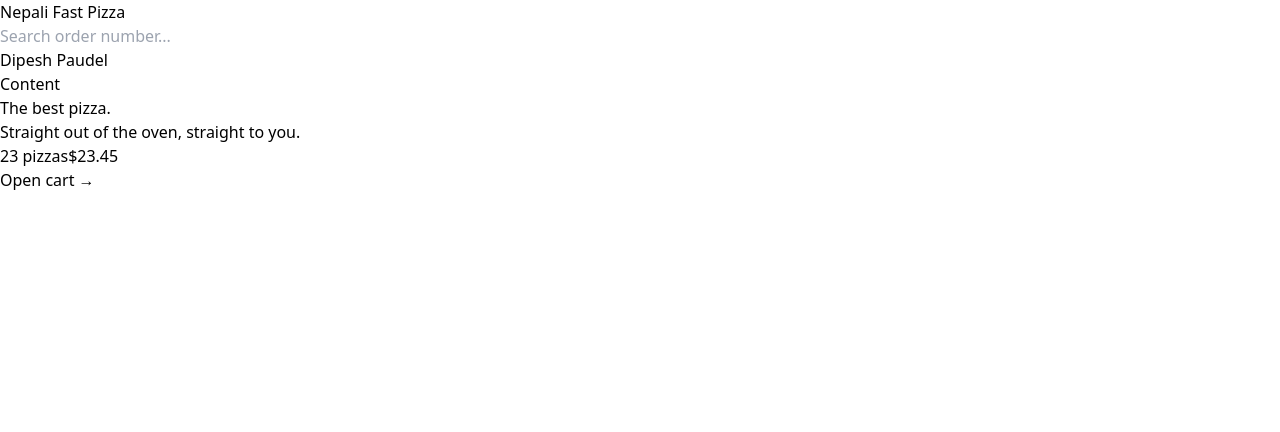
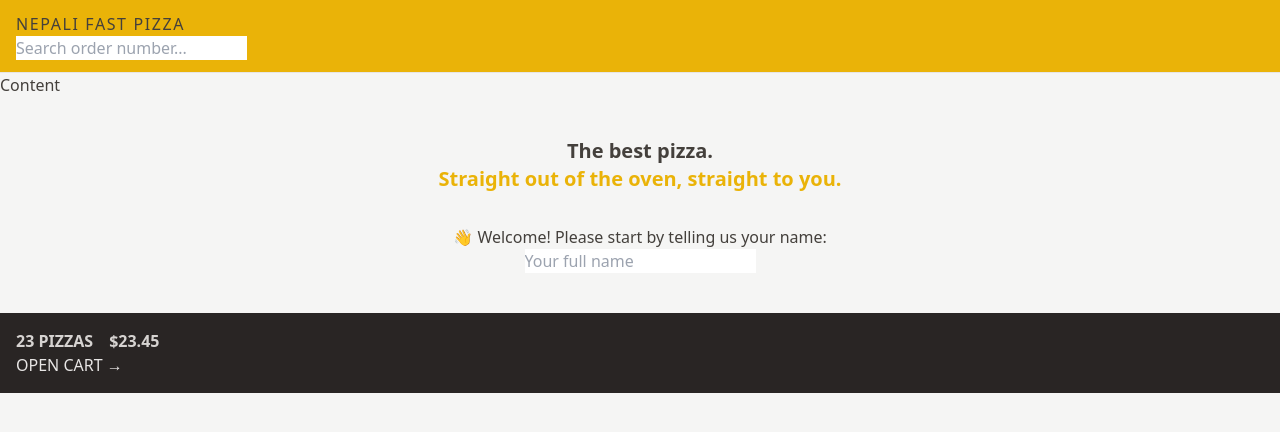
Before and after one commit to paudeldipesh/react-nepali-fast-pizza, a React (Vite) app: page / in a window 1280 px wide. Shown: the top 432 px of the page. Built offline with nearby package versions, Linux system fonts and the light colour scheme.

Commit message:
apply some tailwind css

```diff
--- a/index.html
+++ b/index.html
@@ -1,4 +1,4 @@
-<!DOCTYPE html>
+<!doctype html>
 <html lang="en">
   <head>
     <meta charset="UTF-8" />
@@ -6,7 +6,7 @@
     <meta name="viewport" content="width=device-width, initial-scale=1.0" />
     <title>Nepali Fast Pizza</title>
   </head>
-  <body>
+  <body class="bg-stone-100 text-stone-700">
     <div id="root"></div>
     <script type="module" src="/src/main.jsx"></script>
   </body>
--- a/src/features/cart/CartOverview.jsx
+++ b/src/features/cart/CartOverview.jsx
@@ -2,8 +2,8 @@
 
 function CartOverview() {
   return (
-    <div>
-      <p>
+    <div className="bg-stone-800 p-4 uppercase text-stone-200">
+      <p className="space-x-4 font-semibold text-stone-300">
         <span>23 pizzas</span>
         <span>$23.45</span>
       </p>
--- /dev/null
+++ b/src/features/user/Username.jsx
@@ -0,0 +1,3 @@
+export default function Username() {
+  return <div className="hidden text-sm font-semibold">Dipesh Paudel</div>;
+}
--- a/src/ui/Header.jsx
+++ b/src/ui/Header.jsx
@@ -1,12 +1,15 @@
 import { Link } from "react-router-dom";
 import SearchOrder from "../features/order/SearchOrder";
+import Username from "../features/user/Username";
 
 export default function Header() {
   return (
-    <div>
-      <Link to="/">Nepali Fast Pizza</Link>
+    <header className="border-b border-stone-200 bg-yellow-500 px-4 py-3 uppercase">
+      <Link to="/" className="tracking-widest">
+        Nepali Fast Pizza
+      </Link>
       <SearchOrder />
-      <p>Dipesh Paudel</p>
-    </div>
+      <Username />
+    </header>
   );
 }
--- a/src/ui/Home.jsx
+++ b/src/ui/Home.jsx
@@ -1,11 +1,17 @@
+import CreateUser from "../features/user/CreateUser";
+
 export default function Home() {
   return (
-    <div>
-      <h1>
+    <div className="my-10 text-center">
+      <h1 className="mb-8 text-xl font-semibold">
         The best pizza.
         <br />
-        Straight out of the oven, straight to you.
+        <span className="text-yellow-500">
+          Straight out of the oven, straight to you.
+        </span>
       </h1>
+
+      <CreateUser />
     </div>
   );
 }
```
